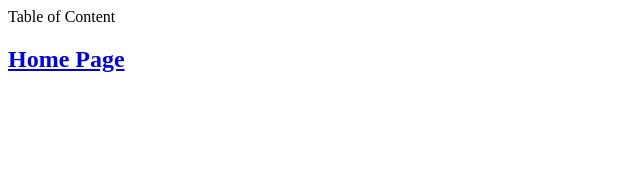
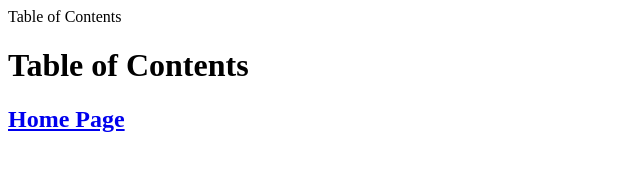
Before and after one commit to cberg16/cberg16.github.io, a plain HTML site: page toc.html in a window 1280 px wide. Shown: the whole page, without its empty margins (0-640 px from the left). Drawn offline with Linux system fonts and the light colour scheme.

Commit message:
Update toc.html

```diff
--- a/toc.html
+++ b/toc.html
@@ -5,9 +5,10 @@
         <meta name="viewport" content="width=device-width, initial-scale=1"
         <link rel="stylesheet" href=""
         <title>
-           Table of Content
+           Table of Contents
         </title>
     </head>
+  <h1>Table of Contents</h1>
     <body>
       <h2><a href="index.html" title="Home Page">Home Page</a></h2>
     </body>
```
